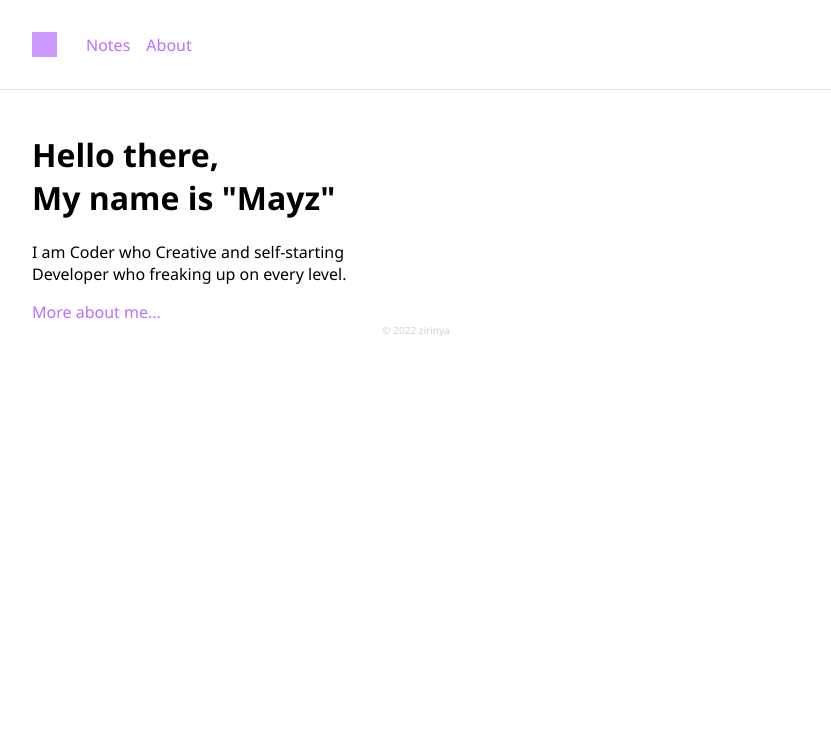
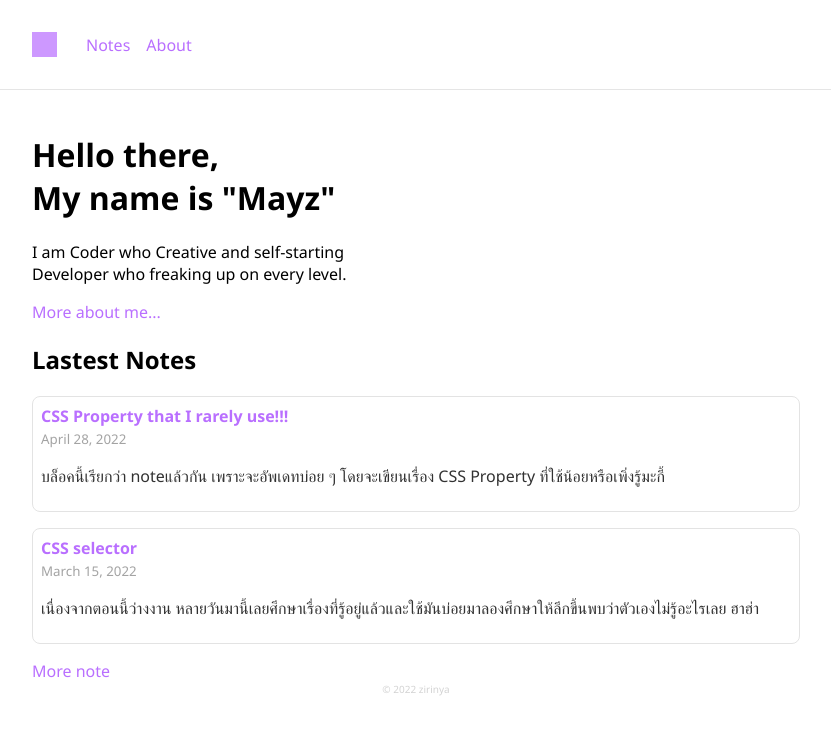
Before and after one commit to zirinya/zirinya.dev, a Gatsby site: page / in a window 1280 px wide. Shown: the whole page, without its empty margins (224-1055 px from the left). Built offline with nearby package versions, Linux system fonts and the light colour scheme; Gatsby itself is replaced by a stand-in of ours.

Commit message:
add latest part on home page

```diff
--- a/src/pages/index.js
+++ b/src/pages/index.js
@@ -1,7 +1,7 @@
 import * as React from "react";
 import Layout from "../components/layout";
-import { Link } from "gatsby";
-const Home = () => {
+import { Link, graphql } from "gatsby";
+const Home = ({ data }) => {
   return (
     <Layout pageTitle="Home | zirinya.dev">
       <div>
@@ -21,7 +21,36 @@ const Home = () => {
           </Link>
         </div>
       </div>
+      <div>
+        <h2>Lastest Notes</h2>
+        {data.allMarkdownRemark.nodes.map((post) => (
+          <Link key={post.id} to={post.fields.slug} className="lastestPost" >
+            <h4>{post.frontmatter.title}</h4>
+            <small>{post.frontmatter.date}</small>
+            <p>{post.frontmatter.desc}</p>
+          </Link>
+        ))}
+         <Link to="/notes" className='notesLink'>More note</Link>
+      </div>
     </Layout>
   );
 };
+
+export const query = graphql`
+  query {
+    allMarkdownRemark(sort: {fields: [frontmatter___date], order: DESC}, limit: 5) {
+      nodes {
+        fields {
+          slug
+        }
+        frontmatter {
+          date(formatString: "MMMM DD, YYYY")
+          title
+          desc
+        }
+        id
+      }
+    }
+  }
+`;
 export default Home;
--- a/src/styles/style.css
+++ b/src/styles/style.css
@@ -48,12 +48,12 @@ li a {
   display: flex;
   align-items: center;
   justify-content: space-between;
-
+  padding: 4px;
   width: 100%;
 }
 .notestitlewrap p {
   font-weight: 400;
-  margin: 0em;
+  margin: 0;
   display: flex;
   font-size: 0.9em;
 }
@@ -77,7 +77,25 @@ li a {
 .space-right{
   margin-right: 16px;
 }
-
+.lastestPost{
+  border: 1px solid rgba(214, 214, 214, 0.684);
+  display: block;
+  text-decoration: none;
+  padding: 8px;
+  margin-bottom: 16px;
+  border-radius: 8px;
+}
+.lastestPost  h4 {
+  margin: 0;
+  color: rgba(185, 111, 255);
+  /* color: #a401cc; */
+}
+.lastestPost small{
+  color: #6e6e6ea1;
+}
+.lastestPost p{
+  color: #323232;
+}
 /* code block */
 .gatsby-highlight {
   padding: 8px 16px;
```
